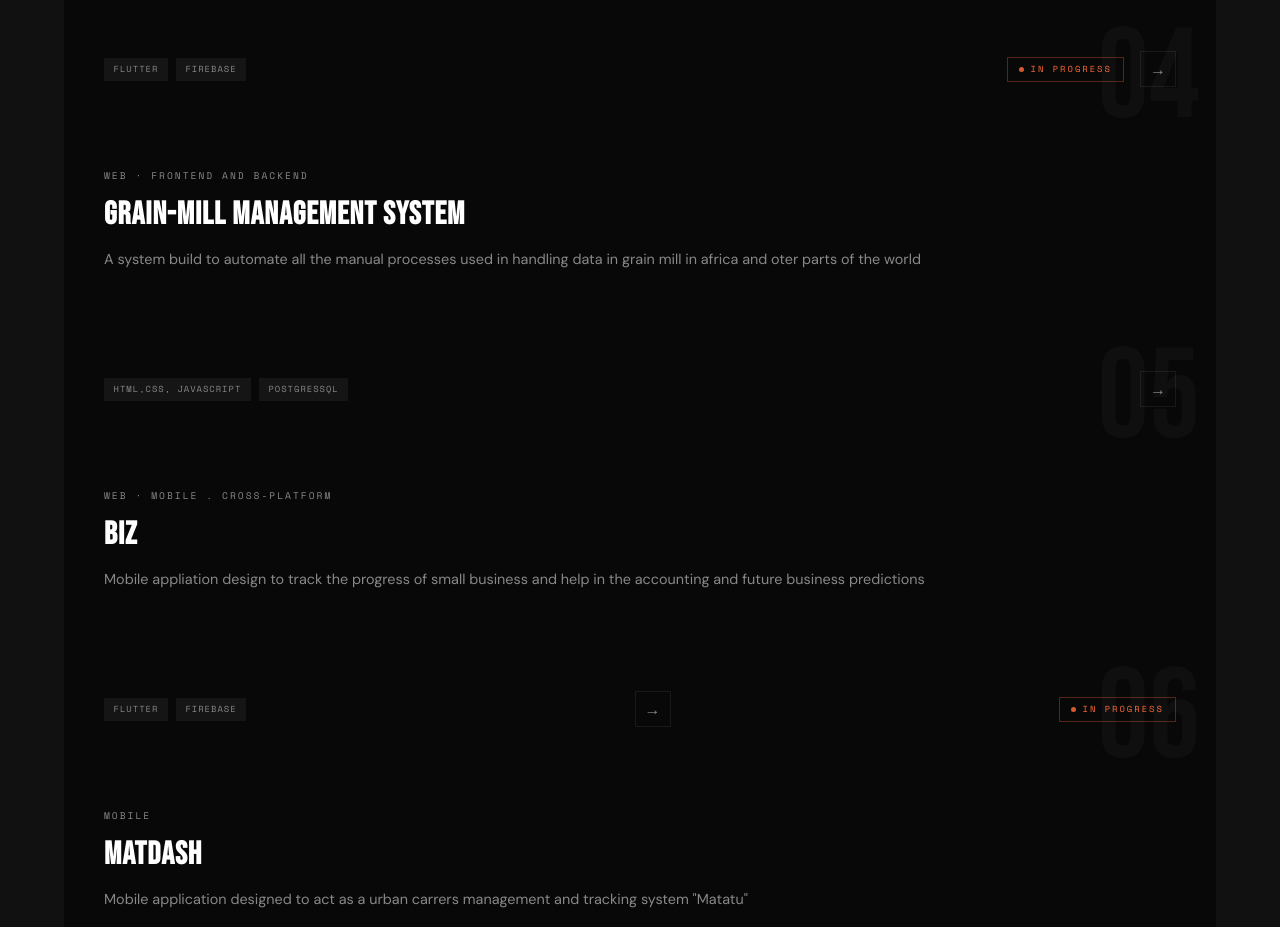
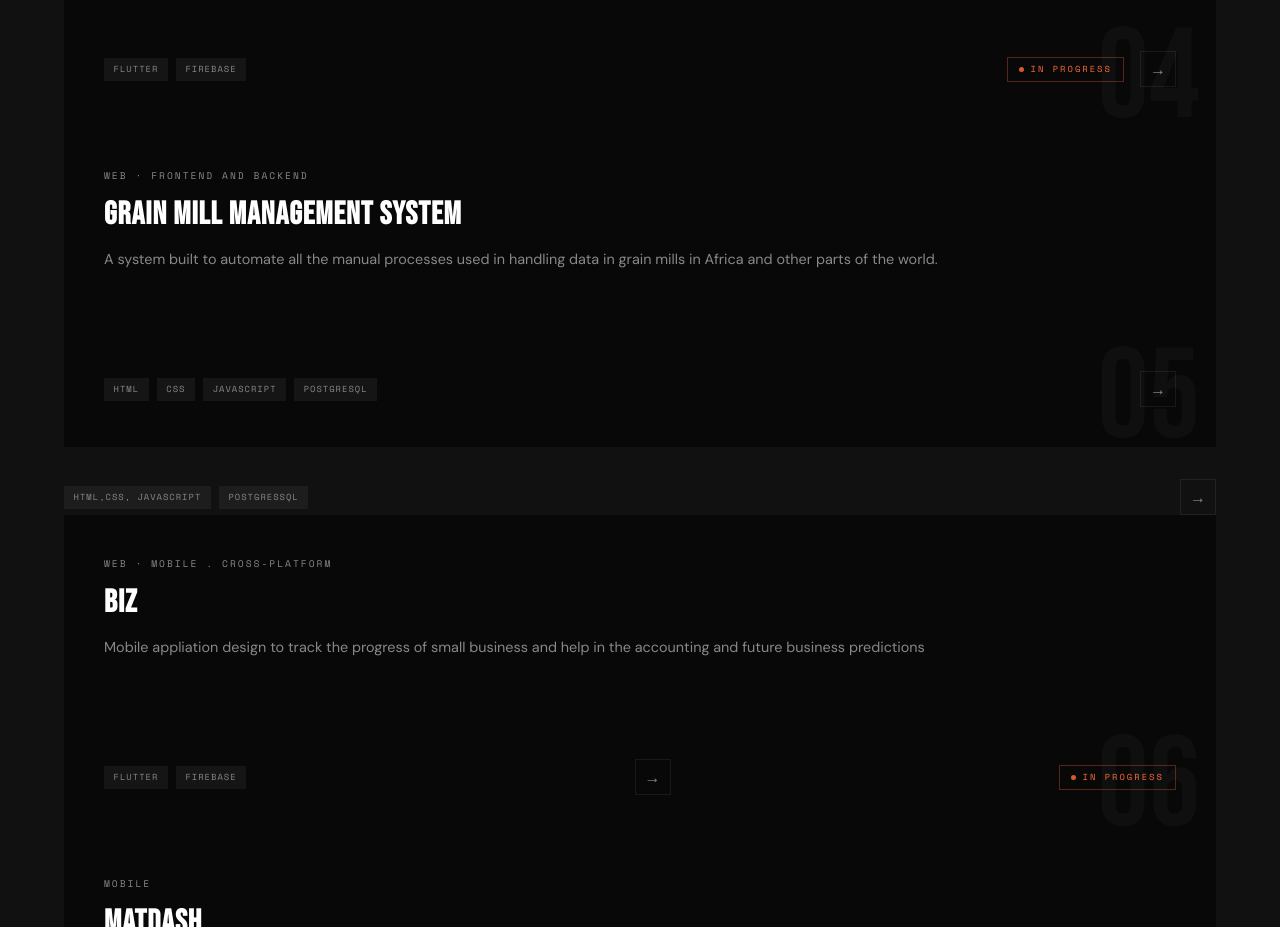
Before and after one commit to collinskyalo/my-portfolio, a plain HTML site: page index.html in a window 1280 px wide. Shown: the part 4220-5147 px from the top of the page. Drawn offline with nearby package versions, Linux system fonts and the light colour scheme.

Commit message:
Add downloadable CV and Grain Mill documentation

```diff
--- a/index.html
+++ b/index.html
@@ -917,18 +917,44 @@
         </div>
       </div>
     </div>
-      <div class="project-card reveal" data-num="05">
-      <div>
-        <div class="project-type">Web · Frontend and backend</div>
-        <h3 class="project-title">Grain-Mill Management System</h3>
-        <p class="project-desc">A system build to automate all the manual processes used in handling data in grain mill in africa and oter parts of the world</p>
-      </div>
+      <a href="documents/grain-mill-documentation.pdf"
+   target="_blank"
+   class="project-card reveal"
+   data-num="05"
+   style="text-decoration:none;color:inherit;display:flex;flex-direction:column;justify-content:space-between;">
+
+    <div>
+        <div class="project-type">
+            Web · Frontend and Backend
+        </div>
+
+        <h3 class="project-title">
+            Grain Mill Management System
+        </h3>
+
+        <p class="project-desc">
+            A system built to automate all the manual processes used in handling data in grain mills in Africa and other parts of the world.
+        </p>
+    </div>
+
+    <div class="project-footer">
+        <div class="project-stack">
+            <span class="stack-pill">HTML</span>
+            <span class="stack-pill">CSS</span>
+            <span class="stack-pill">JavaScript</span>
+            <span class="stack-pill">PostgreSQL</span>
+        </div>
+
+        <span class="project-link">→</span>
+    </div>
+
+</a>
       <div class="project-footer">
         <div class="project-stack">
           <span class="stack-pill">Html,css, javascript</span>
           <span class="stack-pill">postgresSQL</span>
         </div>
-        <a href="documents/grain-mill-documentation.pdf"
+        <a href="documents/Grain_Mill_documentation.pdf"
    target="_blank"
    class="project-link">
    →
@@ -1024,7 +1050,11 @@
     <p class="contact-sub">Got a problem worth solving? A product worth building? I'm always open to collaborating with people who think big and ship bold.</p>
     <div class="contact-links">
       <a href="mailto:collinskyalo995@gmail.com" class="contact-link primary">Send a Message</a>
-      <a href="#" class="contact-link secondary">Download CV</a>
+      <a href="documents/Collins_Kyalo_CV.pdf"
+   target="_blank"
+   class="contact-link secondary">
+   Download CV
+</a>
     </div>
   <div class="contact-socials">
   <a href="https://github.com/collinskyalo"
```
Also changed, not shown: 2 other files.
